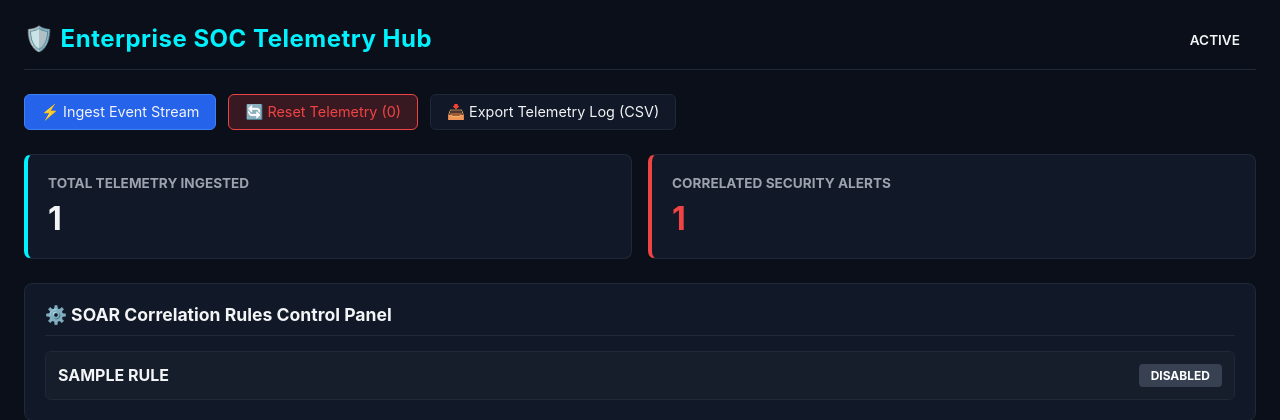
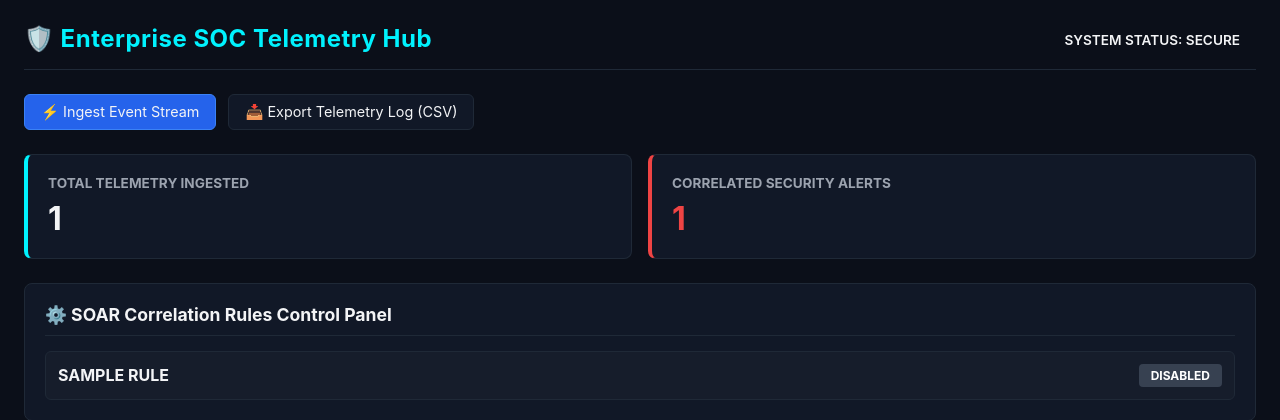
Before and after one commit to arnav0631/SIEM_1, a Flask app: template templates/index.html in a window 1280 px wide. Shown: the top 420 px of the page. Run offline with Flask 3, Linux system fonts and the light colour scheme; the template is opened without the code that fills it: most values are stand-ins (such as "Sample title", 1, 10 or a date in 2020).

Commit message:
Restore original clean code baseline

```diff
--- a/app.py
+++ b/app.py
@@ -5,6 +5,7 @@ from modules import generate_logs, detector
 
 app = Flask(__name__)
 
+# Global state for interactive SOAR detection rules
 ACTIVE_RULES = {
     'BRUTE_FORCE': True,
     'POWERSHELL': True,
@@ -12,12 +13,14 @@ ACTIVE_RULES = {
     'ANOMALY_SPIKE': True
 }
 
+# Initialize database schema on startup
 database.init_db()
 
 @app.route('/')
 def index():
     logs, alerts, blocked, total_logs, total_alerts = database.get_dashboard_data()
 
+    # Check SOC status (System status reverts to SECURE if no alerts in last 60 seconds)
     recent_threat = False
     now = datetime.now()
     for alert in alerts:
@@ -29,7 +32,7 @@ def index():
         except Exception:
             pass
 
-    status = "UNDER ATTACK" if recent_threat else "SYSTEM STATUS: SECURE"
+    status_str = "UNDER ATTACK" if recent_threat else "SECURE"
     status_class = "status-attack" if recent_threat else "status-secure"
 
     return render_template(
@@ -39,24 +42,19 @@ def index():
         blocked=blocked,
         total_logs=total_logs,
         total_alerts=total_alerts,
-        status=status,
+        soc_status=status_str,
         status_class=status_class,
-        soc_status="UNDER ATTACK" if recent_threat else "SECURE",
-        rules=ACTIVE_RULES,
-        active_rules=ACTIVE_RULES
+        rules=ACTIVE_RULES
     )
 
 @app.route('/generate')
 def generate():
+    # Generate batch of 5 synthetic telemetry events
     new_logs = generate_logs.generate_batch(5)
     for log in new_logs:
         database.add_log(log['timestamp'], log['ip'], log['user'], log['event'], log['severity'])
+        # Evaluate log through correlation engine
         detector.analyze_log(log, ACTIVE_RULES)
-    return redirect(url_for('index'))
-
-@app.route('/reset')
-def reset():
-    database.init_db()
     return redirect(url_for('index'))
 
 @app.route('/toggle_rule/<rule_name>')
@@ -73,6 +71,8 @@ def unblock(ip):
 @app.route('/export/logs')
 def export_logs():
     logs, _, _, _, _ = database.get_dashboard_data()
+
+    # Build CSV text output
     csv_data = "Timestamp,IP Address,User ID,Event Code,Severity\n"
     for log in logs:
         csv_data += f'"{log[0]}","{log[1]}","{log[2]}","{log[3]}","{log[4]}"\n'
--- a/database.py
+++ b/database.py
@@ -80,12 +80,10 @@ def get_dashboard_data():
     blocked = cursor.fetchall()
 
     cursor.execute("SELECT COUNT(*) FROM logs")
-    total_logs_result = cursor.fetchone()
-    total_logs = total_logs_result[0] if total_logs_result else 0
+    total_logs = cursor.fetchone()[0]
 
     cursor.execute("SELECT COUNT(*) FROM alerts")
-    total_alerts_result = cursor.fetchone()
-    total_alerts = total_alerts_result[0] if total_alerts_result else 0
+    total_alerts = cursor.fetchone()[0]
 
     conn.close()
     return logs, alerts, blocked, total_logs, total_alerts
--- a/templates/index.html
+++ b/templates/index.html
@@ -93,7 +93,6 @@
         .btn-primary { background: #2563eb; border-color: #3b82f6; }
         .btn-primary:hover { background: #1d4ed8; }
         .btn-danger { background: rgba(239, 68, 68, 0.2); color: var(--danger-red); border-color: var(--danger-red); }
-        .btn-danger:hover { background: rgba(239, 68, 68, 0.4); }
 
         .panel {
             background: var(--card-bg);
@@ -179,15 +178,14 @@
             <h1>🛡️ Enterprise SOC Telemetry Hub</h1>
         </div>
         <div>
-            <span class="status-badge {% if status_class %}{{ status_class }}{% elif soc_status == 'SECURE' %}status-secure{% else %}status-attack{% endif %}">
-                {% if status %}{{ status }}{% else %}System Status: {{ soc_status }}{% endif %}
+            <span class="status-badge {{ status_class }}">
+                System Status: {{ soc_status }}
             </span>
         </div>
     </div>
 
     <div class="action-bar">
         <a href="/generate" class="btn btn-primary">⚡ Ingest Event Stream</a>
-        <a href="/reset" class="btn btn-danger" onclick="return confirm('Reset all telemetry logs and alerts back to zero?');">🔄 Reset Telemetry (0)</a>
         <a href="/export/logs" class="btn">📥 Export Telemetry Log (CSV)</a>
     </div>
 
@@ -205,8 +203,7 @@
     <div class="panel">
         <h2>⚙️ SOAR Correlation Rules Control Panel</h2>
         <div class="rule-grid">
-            {% set active_rules_dict = rules if rules is defined else active_rules %}
-            {% for rule, active in active_rules_dict.items() %}
+            {% for rule, active in rules.items() %}
             <div class="rule-card">
                 <span><strong>{{ rule.upper() }}</strong></span>
                 <a href="/toggle_rule/{{ rule }}"
```
